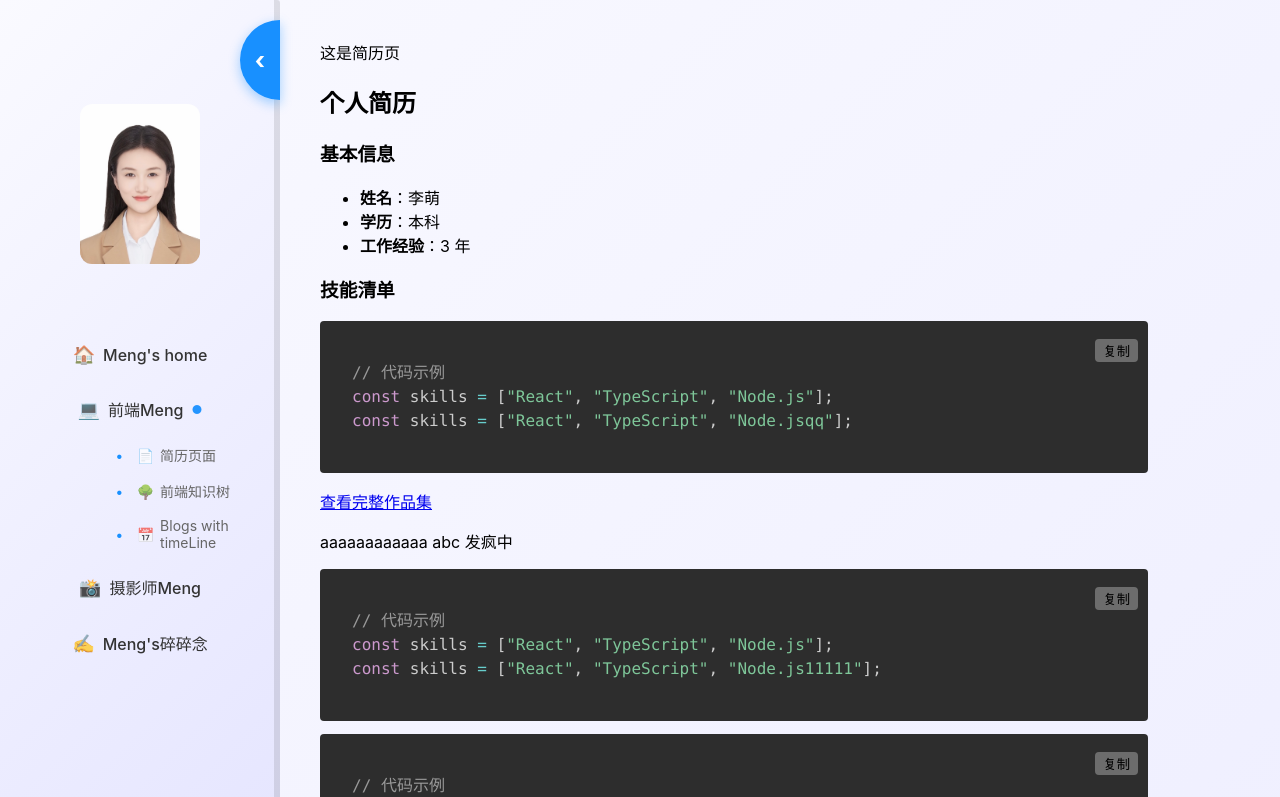
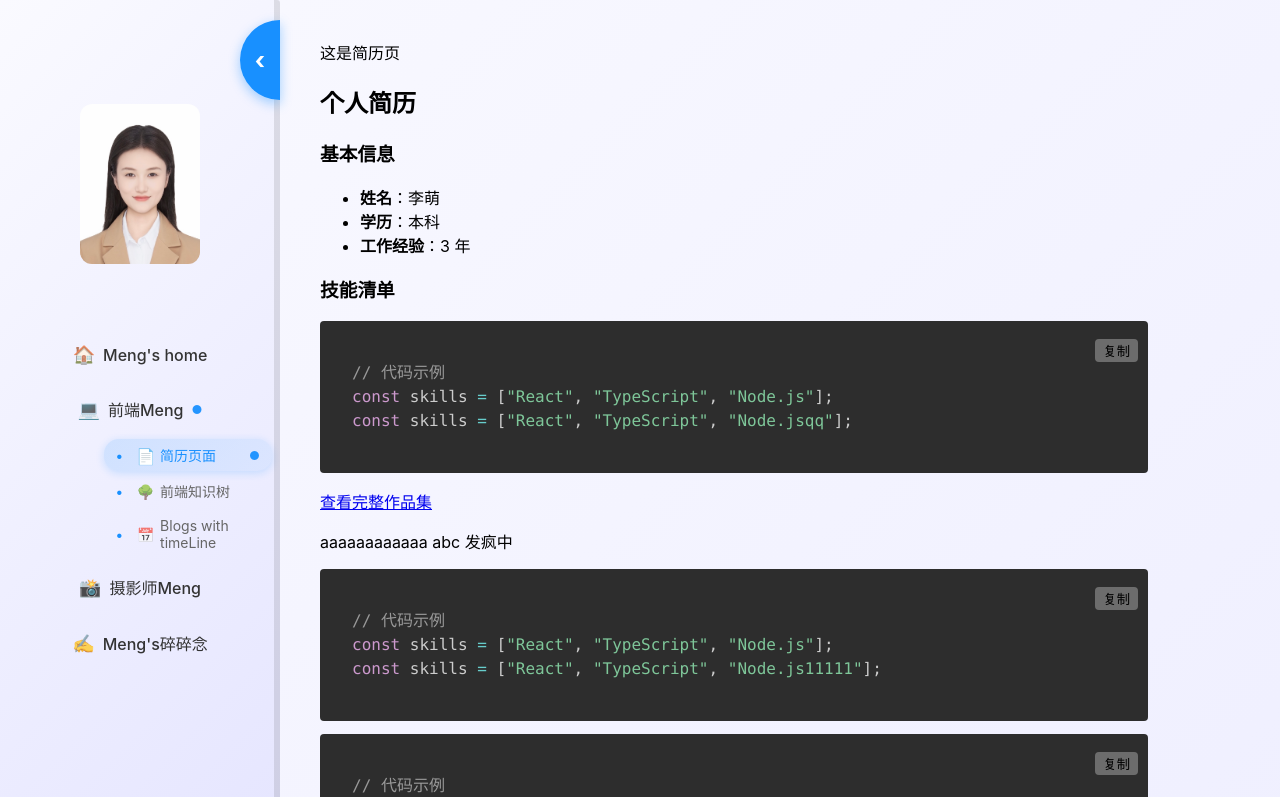
Before and after one commit to lemonanaaa/mengsBlog, a React (Create React App) app: page /career/resume in a window 1280 px wide. Shown: the top 797 px of the page. Built offline with nearby package versions, Linux system fonts and the light colour scheme.

Commit message:
feat:底片们数据

```diff
--- a/src/css/common/leftMark.css
+++ b/src/css/common/leftMark.css
@@ -120,6 +120,21 @@
   margin-right: 8px !important;
   font-weight: bold !important;
 }
+.left-marks .desc-box div.active {
+  color: #1890ff !important;
+  background: linear-gradient(135deg, rgba(24, 144, 255, 0.15) 0%, rgba(24, 144, 255, 0.08) 100%) !important;
+  box-shadow: 0 2px 8px rgba(24, 144, 255, 0.2) !important;
+}
+.left-marks .desc-box div.active .sub-nav-icon {
+  opacity: 1 !important;
+  transform: scale(1.1) !important;
+}
+.left-marks .desc-box div .active-indicator {
+  color: #1890ff !important;
+  font-size: 12px !important;
+  animation: pulse 2s infinite !important;
+  margin-left: auto !important;
+}
 @keyframes pulse {
   0% {
     opacity: 1;
--- a/src/pages/common/leftMarks.tsx
+++ b/src/pages/common/leftMarks.tsx
@@ -323,27 +323,30 @@ const LeftMarks = () => {
           <>
             <div
               onClick={() => navigateWithMeng('/career/resume')}
-              className="sub-nav-item"
+              className={`sub-nav-item ${location.pathname === '/career/resume' ? 'active' : ''}`}
               data-path="/career/resume"
             >
               <span className="sub-nav-icon">📄</span>
               <span className="sub-nav-text">简历页面</span>
+              {location.pathname === '/career/resume' && <span className="active-indicator">●</span>}
             </div>
             <div
-              onClick={() => navigateWithMeng('/career/blogstree')}
-              className="sub-nav-item"
-              data-path="/career/blogstree"
+              onClick={() => navigateWithMeng('/career/blogsTree')}
+              className={`sub-nav-item ${location.pathname === '/career/blogsTree' ? 'active' : ''}`}
+              data-path="/career/blogsTree"
             >
               <span className="sub-nav-icon">🌳</span>
               <span className="sub-nav-text">前端知识树</span>
+              {location.pathname === '/career/blogsTree' && <span className="active-indicator">●</span>}
             </div>
             <div
-              onClick={() => navigateWithMeng('/career/blogswithtimeline')}
-              className="sub-nav-item"
-              data-path="/career/blogswithtimeline"
+              onClick={() => navigateWithMeng('/career/blogsWithTimeline')}
+              className={`sub-nav-item ${location.pathname === '/career/blogsWithTimeline' ? 'active' : ''}`}
+              data-path="/career/blogsWithTimeline"
             >
               <span className="sub-nav-icon">📅</span>
               <span className="sub-nav-text">Blogs with timeLine</span>
+              {location.pathname === '/career/blogsWithTimeline' && <span className="active-indicator">●</span>}
             </div>
           </>
         )}
@@ -375,31 +378,34 @@ const LeftMarks = () => {
             {/* 摄影师介绍 */}
             <div
               onClick={() => navigateWithMeng('/photography/introduction')}
-              className="sub-nav-item"
+              className={`sub-nav-item ${location.pathname === '/photography/introduction' ? 'active' : ''}`}
               data-path="/photography/introduction"
             >
               <span className="sub-nav-icon">📖</span>
               <span className="sub-nav-text">介绍</span>
+              {location.pathname === '/photography/introduction' && <span className="active-indicator">●</span>}
             </div>
 
             {/* 底片展示 */}
             <div
               onClick={() => navigateWithMeng('/photography/pictures')}
-              className="sub-nav-item"
+              className={`sub-nav-item ${location.pathname === '/photography/pictures' ? 'active' : ''}`}
               data-path="/photography/pictures"
             >
               <span className="sub-nav-icon">🖼️</span>
               <span className="sub-nav-text">底片们</span>
+              {location.pathname === '/photography/pictures' && <span className="active-indicator">●</span>}
             </div>
 
             {/* 拍摄时间线 */}
             <div
               onClick={() => navigateWithMeng('/photography/timeline')}
-              className="sub-nav-item"
+              className={`sub-nav-item ${location.pathname === '/photography/timeline' ? 'active' : ''}`}
               data-path="/photography/timeline"
             >
               <span className="sub-nav-icon">⏰</span>
               <span className="sub-nav-text">拍摄时间线</span>
+              {location.pathname === '/photography/timeline' && <span className="active-indicator">●</span>}
             </div>
 
             {/* meng模式下的底片管理功能 */}
@@ -408,11 +414,12 @@ const LeftMarks = () => {
                 onClick={() => {
                   window.location.href = '/photography/management?meng=true';
                 }}
-                className="sub-nav-item"
+                className={`sub-nav-item ${location.pathname === '/photography/management' ? 'active' : ''}`}
                 data-path="/photography/management"
               >
                 <span className="sub-nav-icon">📁</span>
-              <span className="sub-nav-text">底片管理</span>
+                <span className="sub-nav-text">底片管理</span>
+                {location.pathname === '/photography/management' && <span className="active-indicator">●</span>}
               </div>
             )}
           </>
--- a/src/scss/common/leftMark.scss
+++ b/src/scss/common/leftMark.scss
@@ -148,6 +148,26 @@
           margin-right: 8px !important;
           font-weight: bold !important;
         }
+
+        // 活跃状态样式
+        &.active {
+          color: #1890ff !important;
+          background: linear-gradient(135deg, rgba(24, 144, 255, 0.15) 0%, rgba(24, 144, 255, 0.08) 100%) !important;
+          box-shadow: 0 2px 8px rgba(24, 144, 255, 0.2) !important;
+
+          .sub-nav-icon {
+            opacity: 1 !important;
+            transform: scale(1.1) !important;
+          }
+        }
+
+        // 活跃状态指示器
+        .active-indicator {
+          color: #1890ff !important;
+          font-size: 12px !important;
+          animation: pulse 2s infinite !important;
+          margin-left: auto !important;
+        }
       }
 
       // 脉冲动画
```
Also changed, not shown: src/css/common/leftMark.min.css.
